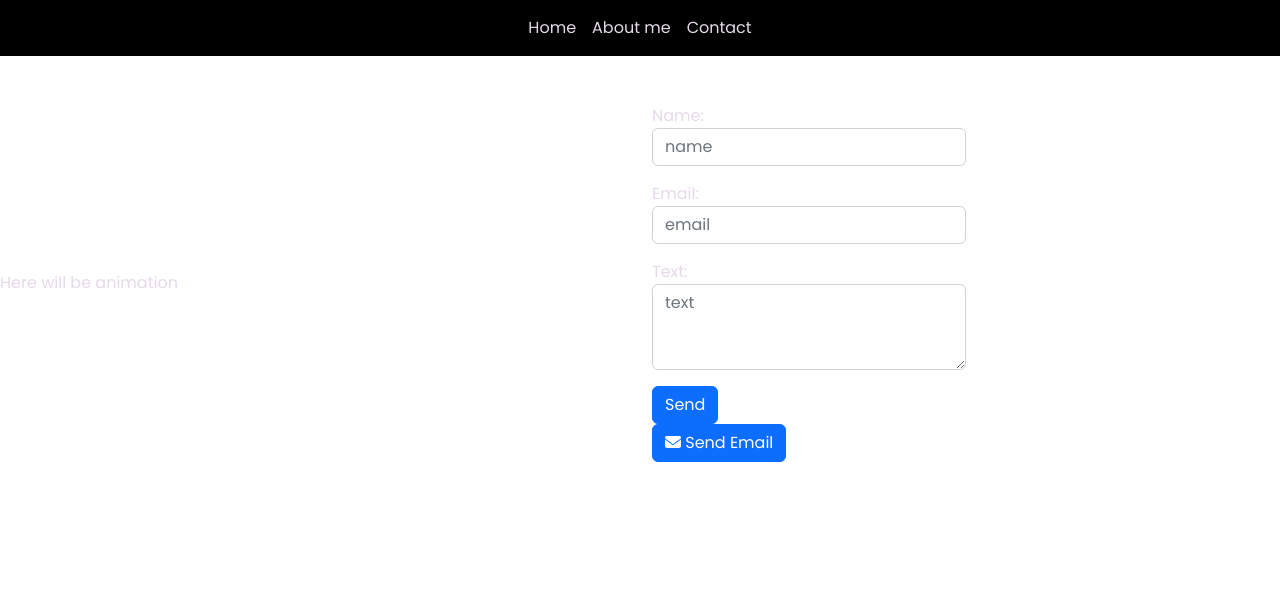
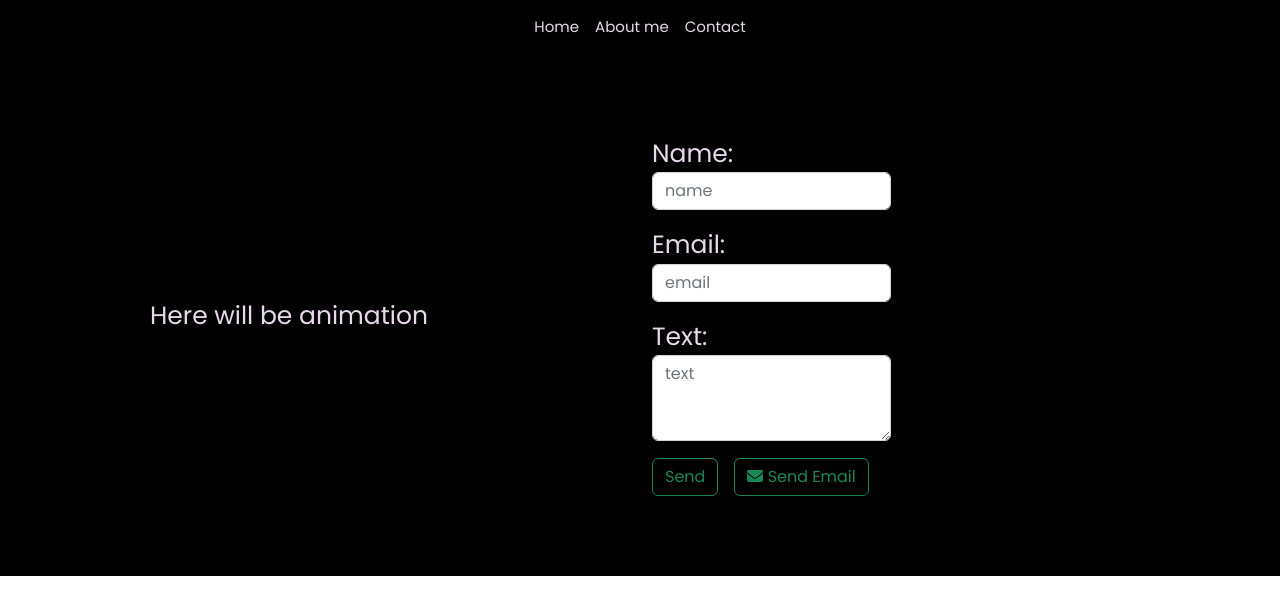
Before and after one commit to humblezxc/portfolio, a React (Create React App) app in the folder frontend/: page /contact in a window 1280 px wide. Shown: the top 614 px of the page. Built offline with nearby package versions, Linux system fonts and the light colour scheme.

Commit message:
Updated css

```diff
--- a/frontend/src/about/AboutMe.tsx
+++ b/frontend/src/about/AboutMe.tsx
@@ -4,7 +4,8 @@ import { Container, Row, Col, Image } from 'react-bootstrap';
 export default function AboutMe () {
 
     return(
-        <Container className="mt-5">
+        <div className="main-about">
+            <Container className="about">
                 <Row className="align-items-center">
                     <Col md={6}>
                         <Image src="/my-photo.jpg" alt="Its me" fluid />
@@ -26,5 +27,6 @@ export default function AboutMe () {
                     </Col>
                 </Row>
             </Container>
+        </div>
     );
 }
--- a/frontend/src/contact/Contact.tsx
+++ b/frontend/src/contact/Contact.tsx
@@ -1,7 +1,7 @@
 import React, { useState } from "react";
 import Form from "react-bootstrap/Form";
 import axios from "axios";
-import {Button, Col, Row} from "react-bootstrap";
+import {Button, Col, Row, Container, ButtonGroup} from "react-bootstrap";
 import SendEmail from "./SendEmail";
 
 interface Message {
@@ -35,7 +35,8 @@ export default function Contact() {
     };
 
     return (
-        <div className="mt-5">
+        <div className="main-contact">
+            <Container className="contact">
                 <Row className="align-items-center">
                     <Col md={6} className="">Here will be animation</Col>
                     <Col md={6}>
@@ -71,13 +72,16 @@ export default function Contact() {
                                     onChange={handleInputChange}
                                 />
                             </Form.Group>
-                        <Button className="btn-primary" type="submit">
+                        </Form>
+                        <Col md={6}>
+                            <Button variant="outline-success" type="submit">
                                 Send
                             </Button>
-                    </Form>
                             <SendEmail buttonText=" Send Email" email="stopenchuk.yaroslav@gmail.com"/>
                         </Col>
+                    </Col>
                 </Row>
+            </Container>
         </div>
     );
 }
--- a/frontend/src/contact/SendEmail.tsx
+++ b/frontend/src/contact/SendEmail.tsx
@@ -1,7 +1,7 @@
 import React from 'react';
 import Button from 'react-bootstrap/Button';
-import { FontAwesomeIcon } from '@fortawesome/react-fontawesome';
-import { faEnvelope } from "@fortawesome/free-solid-svg-icons";
+import {FontAwesomeIcon} from '@fortawesome/react-fontawesome';
+import {faEnvelope} from "@fortawesome/free-solid-svg-icons";
 
 interface SendEmailButtonProps {
     buttonText: string;
@@ -10,12 +10,11 @@ interface SendEmailButtonProps {
 
 const SendEmail: React.FC<SendEmailButtonProps> = ({ buttonText, email }) => {
     const handleClick = () => {
-        const mailtoLink = `mailto:${email}?subject=Email%20from%20my%20website%20via%20Gmail`;
-        window.location.href = mailtoLink;
+        window.location.href = `mailto:${email}?subject=Email%20from%20my%20website%20via%20Gmail`;
     };
 
     return (
-        <Button variant="primary" onClick={handleClick}>
+        <Button style={{marginLeft: "1em"}} variant="outline-success" onClick={handleClick}>
             <FontAwesomeIcon icon={faEnvelope} className="mr-2" />
             {buttonText}
         </Button>
--- a/frontend/src/index.css
+++ b/frontend/src/index.css
@@ -1,10 +1,8 @@
-div {
-  font-family: 'Poppins', sans-serif;
-  color: #e7d9ea;
-}
+
 .navbar {
   font-family: 'Poppins', sans-serif;
   background-color: black;
+  font-size: 15px;
 }
 
 .navbar-dark .navbar-nav .nav-link {
@@ -15,3 +13,31 @@ div {
 .navbar-dark .navbar-nav .nav-link:focus {
   color: white;
 }
+/*.row, .col {*/
+/*  font-family: 'Poppins', sans-serif;*/
+/*  font-size: 25px;*/
+/*  color: #e7d9ea;*/
+/*  background-color: black;*/
+/*}*/
+.about {
+  font-family: 'Poppins', sans-serif;
+  font-size: 25px;
+  color: #e7d9ea;
+  padding: 5rem;
+  font-weight: 300;
+
+}
+.main-about{
+    background-color: black;
+}
+
+.contact {
+  font-family: 'Poppins', sans-serif;
+  font-size: 25px;
+  color: #e7d9ea;
+  /*margin: 0;*/
+  padding: 5rem;
+}
+.main-contact{
+  background-color: black;
+}
```
Lines whose indentation alone changed are shown as unchanged.
